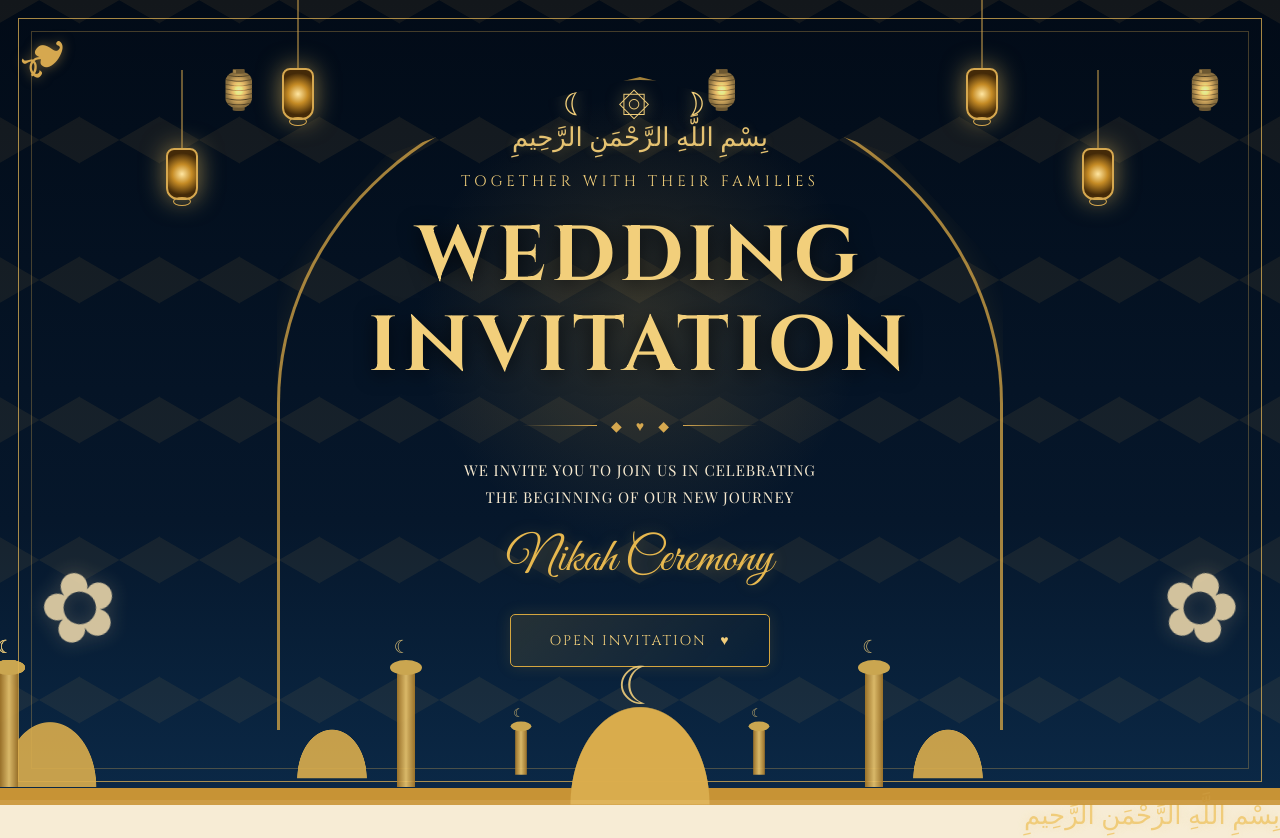
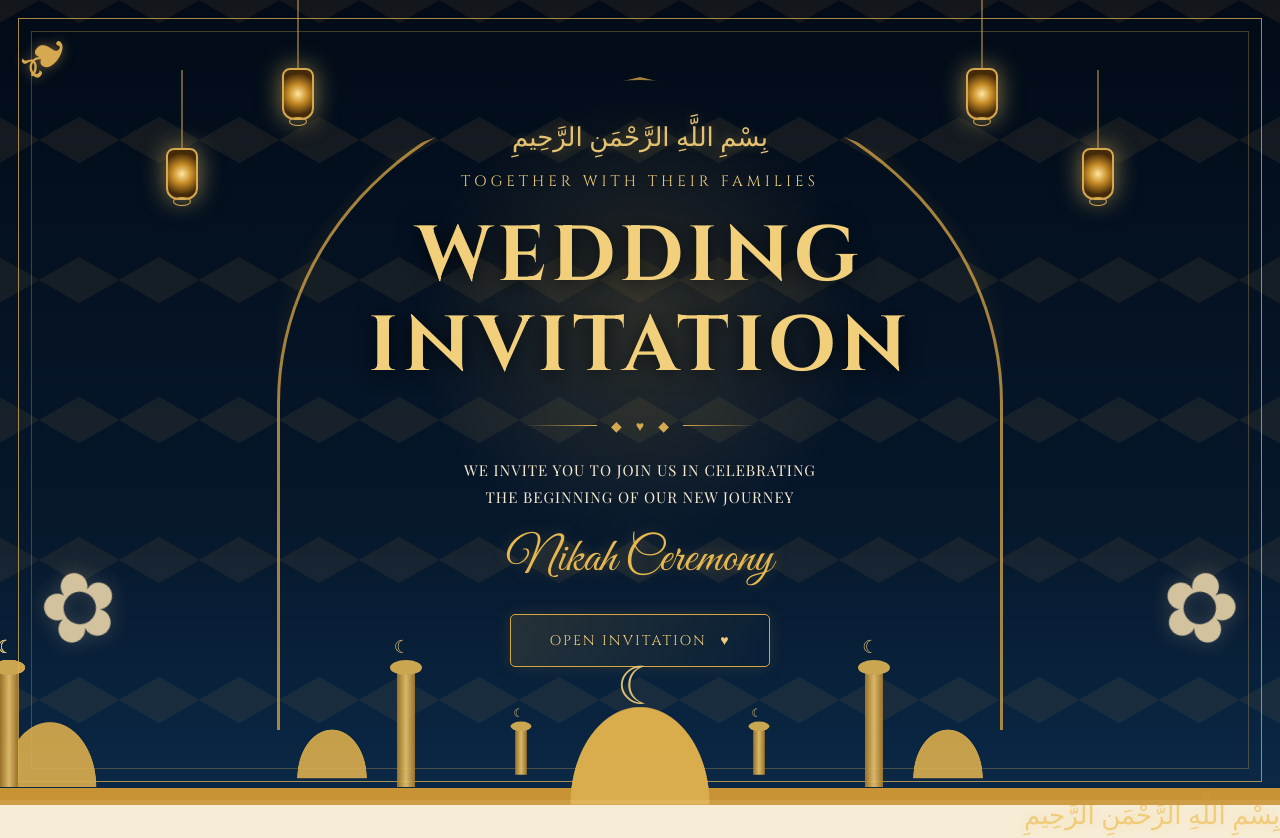
Before and after one commit to mrnasir001/Digital-wedding-invitation, a plain HTML site: page index.html in a window 1280 px wide. Shown: the top 838 px of the page. Drawn offline with nearby package versions, Linux system fonts and the light colour scheme; a script that the page names is missing.

Commit message:
Update style.css

```diff
--- a/style.css
+++ b/style.css
@@ -931,8 +931,6 @@ body {
    ===================================================== */
 
 .opening-box::after {
-    content:
-        "🏮        🏮        🏮";
 
     white-space: pre;
 
@@ -1013,7 +1011,6 @@ body {
 
 .opening-box::before {
 
-    content: "☾ ۞ ☽";
 
     display: block;
 
```
